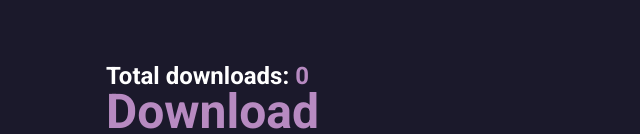
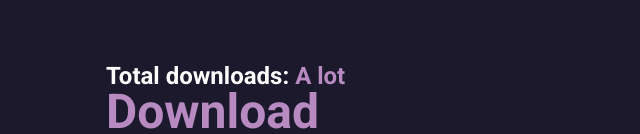
Before and after one commit to ROGR3/Orchidei, a website: page website/index.html in a window 1280 px wide. Shown: the part 736-870 px from the top of the page, 22-662 px from the left. Drawn offline with Linux system fonts and the light colour scheme; no server answers.

Commit message:
downloadCount

```diff
--- a/website/index.html
+++ b/website/index.html
@@ -32,7 +32,7 @@
       <h1>Orchidei</h1>
       <p class="pinkText">...File Manager created for author himself</p>
       <div id="downloadDiv">
-        <p>Total downloads: <span class="pinkText">14 522</span> </p>
+        <p>Total downloads: <span class="pinkText">A lot</span> </p>
         <p class="downloadText">Download</p>
       </div>
     </div>
--- a/website/views/home.html
+++ b/website/views/home.html
@@ -2,7 +2,7 @@
   <h1>Orchidei</h1>
   <p class="pinkText">...File Manager created for author himself</p>
   <div id="downloadDiv">
-    <p>Total downloads: <span class="pinkText" id="downloadCount">0</span> </p>
+    <p>Total downloads: <span class="pinkText" id="downloadCount">A lot</span> </p>
     <p class="downloadText">Download</p>
   </div>
 </div>
```
